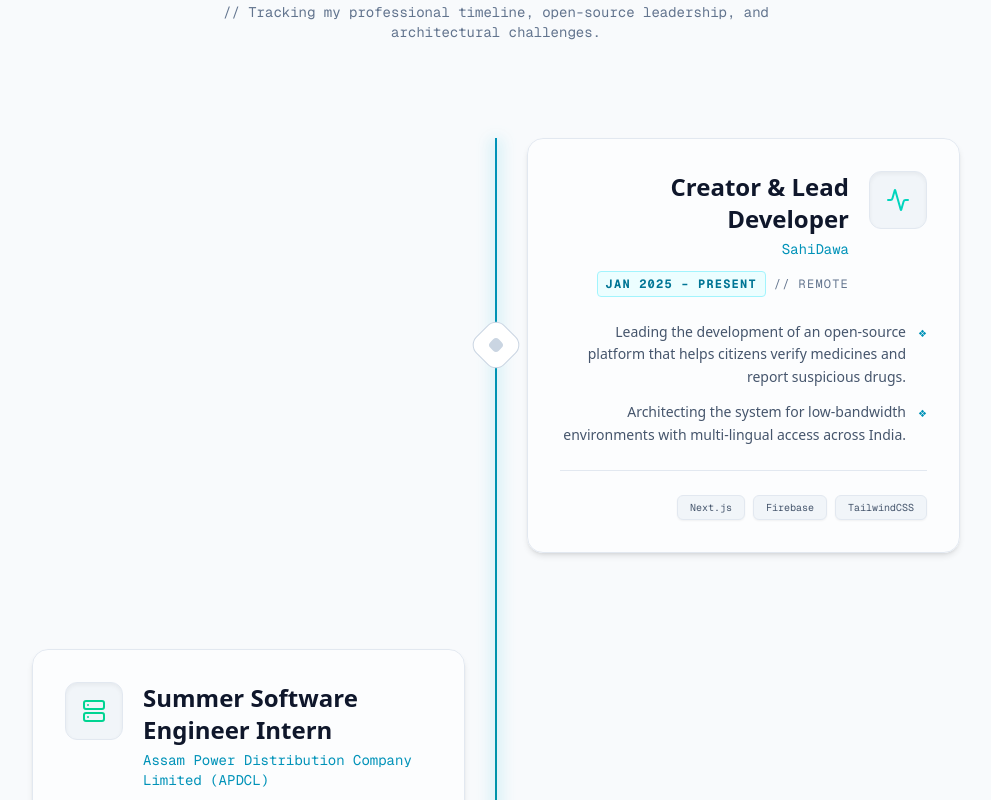
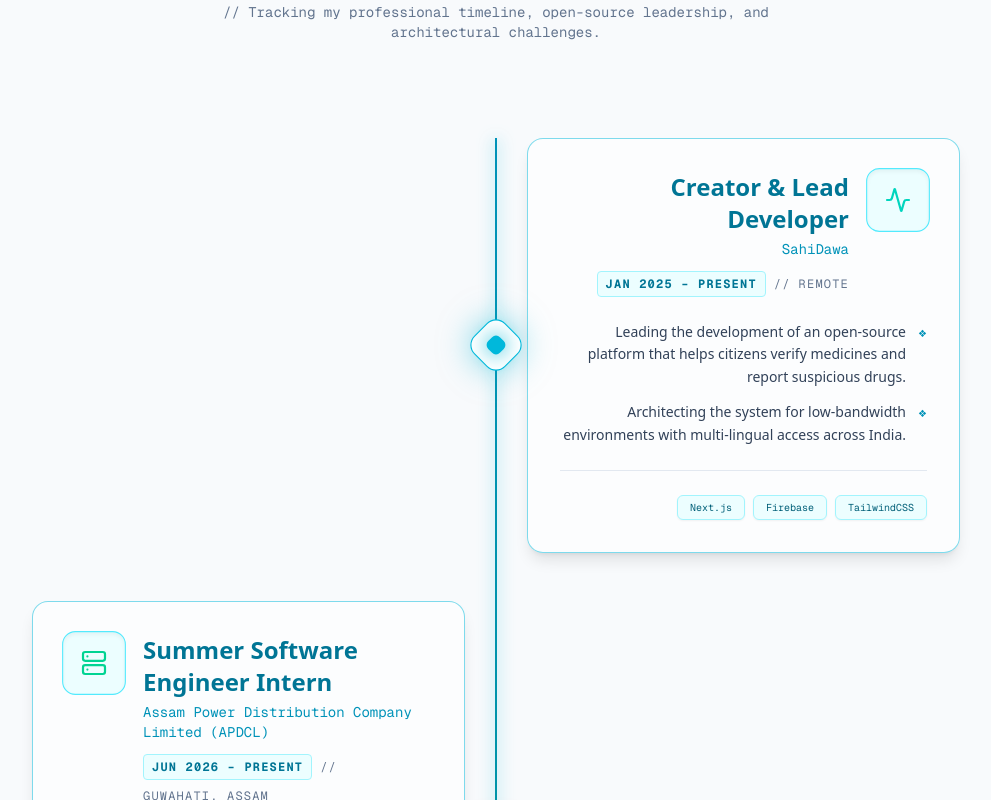
Before and after one commit to dipexplorer/PORTFOLIO, a Next.js app: page / in a window 1280 px wide. Shown: the part 2120-2920 px from the top of the page, without its empty margins (144-1135 px from the left). Built offline with nearby package versions, Linux system fonts and the light colour scheme; no server answers; a web font is replaced by a local one.

Commit message:
feat: cinematic scroll focus for Experience and reduced scroll height

```diff
--- a/sections/Experience.tsx
+++ b/sections/Experience.tsx
@@ -139,8 +139,12 @@
 const ExperienceCard = ({ exp, index }: { exp: ExperienceItem, index: number }) => {
     const isEven = index % 2 === 0;
     const cardRef = useRef<HTMLDivElement>(null);
+    const containerRef = useRef<HTMLDivElement>(null);
     const [mousePos, setMousePos] = useState({ x: 0, y: 0 });
     const [isHovered, setIsHovered] = useState(false);
+
+    // Dynamic focus state based on viewport position
+    const isFocused = useInView(containerRef, { margin: "-25% 0px -25% 0px" });
 
     const handleMouseMove = (e: React.MouseEvent<HTMLDivElement>) => {
         if (!cardRef.current) return;
@@ -153,48 +157,73 @@
 
     return (
         <motion.div
+            ref={containerRef}
             initial={{ opacity: 0, y: 50 }}
             whileInView={{ opacity: 1, y: 0 }}
-            viewport={{ once: true, margin: "-100px" }}
-            transition={{ duration: 0.6, delay: index * 0.1 }}
+            viewport={{ once: true, margin: "-50px" }}
+            transition={{ duration: 0.6 }}
             className={`relative flex flex-col md:flex-row items-center ${isEven ? 'md:flex-row-reverse' : ''} group`}
         >
             {/* Animated Timeline Diamond Node */}
-            <div className="absolute left-8 md:left-[50%] w-10 h-10 rounded-xl bg-white dark:bg-slate-950 border border-slate-300 dark:border-slate-800 flex items-center justify-center -translate-x-1/2 rotate-45 z-20 group-hover:border-cyan-500/50 group-hover:shadow-[0_0_20px_rgba(6,182,212,0.3)] transition-all duration-500 hidden md:flex">
-                <div className="w-3 h-3 rounded-sm bg-slate-300 dark:bg-slate-700 group-hover:bg-cyan-500 dark:group-hover:bg-cyan-400 transition-colors duration-500 group-hover:shadow-[0_0_15px_rgba(6,182,212,1)]" />
+            <div className={`absolute left-8 md:left-[50%] w-10 h-10 rounded-xl bg-white dark:bg-slate-950 border flex items-center justify-center -translate-x-1/2 rotate-45 z-20 transition-all duration-700 hidden md:flex ${
+                isFocused
+                    ? "border-cyan-500 shadow-[0_0_30px_rgba(6,182,212,0.5)] scale-110"
+                    : "border-slate-300 dark:border-slate-800 scale-100 group-hover:border-cyan-500/50"
+            }`}>
+                <div className={`w-3 h-3 rounded-sm transition-all duration-700 ${
+                    isFocused
+                        ? "bg-cyan-500 shadow-[0_0_15px_rgba(6,182,212,1)] scale-125"
+                        : "bg-slate-300 dark:bg-slate-700 group-hover:bg-cyan-500/50"
+                }`} />
             </div>
 
             {/* Mobile Timeline Node */}
-            <div className="absolute left-8 w-6 h-6 rounded-full bg-white dark:bg-slate-950 border border-slate-300 dark:border-slate-800 flex items-center justify-center -translate-x-1/2 z-20 group-hover:border-cyan-500/50 transition-all duration-500 md:hidden mt-6">
-                <div className="w-2 h-2 rounded-full bg-slate-300 dark:bg-slate-700 group-hover:bg-cyan-500 dark:group-hover:bg-cyan-400 transition-colors duration-500" />
+            <div className={`absolute left-8 w-6 h-6 rounded-full bg-white dark:bg-slate-950 border flex items-center justify-center -translate-x-1/2 z-20 transition-all duration-700 md:hidden mt-6 ${
+                isFocused ? "border-cyan-500 scale-110 shadow-[0_0_15px_rgba(6,182,212,0.5)]" : "border-slate-300 dark:border-slate-800 scale-100"
+            }`}>
+                <div className={`w-2 h-2 rounded-full transition-all duration-700 ${
+                    isFocused ? "bg-cyan-500 shadow-[0_0_8px_rgba(6,182,212,1)]" : "bg-slate-300 dark:bg-slate-700"
+                }`} />
             </div>
 
-            {/* Content Card */}
-            <div className={`w-full md:w-[47%] ${isEven ? 'md:pr-12 md:text-right' : 'md:pl-12 text-left'} pl-16 md:pl-0`}>
+            {/* Content Card with Cinematic Focus Effect */}
+            <div className={`w-full md:w-[47%] ${isEven ? 'md:pr-12 md:text-right' : 'md:pl-12 text-left'} pl-16 md:pl-0 transition-all duration-700 ease-out ${
+                isFocused ? "opacity-100 scale-100" : "opacity-40 scale-[0.96]"
+            }`}>
                 <div
                     ref={cardRef}
                     onMouseMove={handleMouseMove}
                     onMouseEnter={() => setIsHovered(true)}
                     onMouseLeave={() => setIsHovered(false)}
-                    className="relative p-6 sm:p-8 rounded-2xl bg-white/60 dark:bg-slate-900/40 border border-slate-200 dark:border-slate-800 hover:border-cyan-500/40 overflow-hidden shadow-md dark:shadow-xl hover:shadow-cyan-900/10 dark:hover:shadow-cyan-900/20 transition-all duration-500"
+                    className={`relative p-6 sm:p-8 rounded-2xl bg-white/60 dark:bg-slate-900/40 border transition-all duration-500 overflow-hidden ${
+                        isFocused
+                            ? "border-cyan-500/50 shadow-lg dark:shadow-cyan-900/20"
+                            : "border-slate-200 dark:border-slate-800 shadow-md hover:border-cyan-500/30"
+                    }`}
                 >
                     {/* Spotlight Mouse Tracking Effect */}
                     <div
                         className="absolute inset-0 z-0 transition-opacity duration-300 ease-in-out pointer-events-none"
                         style={{
-                            opacity: isHovered ? 1 : 0,
-                            background: `radial-gradient(600px circle at ${mousePos.x}px ${mousePos.y}px, rgba(6,182,212,0.06), transparent 40%)`,
+                            opacity: isHovered && isFocused ? 1 : 0,
+                            background: `radial-gradient(600px circle at ${mousePos.x}px ${mousePos.y}px, rgba(6,182,212,0.08), transparent 40%)`,
                         }}
                     />
 
                     <div className="relative z-10">
                         {/* Header Area */}
                         <div className={`flex flex-col sm:flex-row items-start gap-5 mb-6 ${isEven ? 'md:flex-row-reverse md:text-right' : 'text-left'}`}>
-                            <div className="p-4 rounded-xl bg-slate-100 dark:bg-slate-950 border border-slate-200 dark:border-slate-800 text-slate-700 dark:text-slate-300 shadow-inner group-hover:scale-110 group-hover:border-cyan-500/30 transition-all duration-500 shrink-0">
+                            <div className={`p-4 rounded-xl border transition-all duration-500 shrink-0 ${
+                                isFocused
+                                    ? "bg-cyan-50 dark:bg-cyan-950/40 border-cyan-300 dark:border-cyan-700/50 text-cyan-600 dark:text-cyan-400 scale-110 shadow-inner"
+                                    : "bg-slate-100 dark:bg-slate-950 border-slate-200 dark:border-slate-800 text-slate-500"
+                            }`}>
                                 {exp.icon}
                             </div>
                             <div className="flex-1 w-full">
-                                <h3 className="text-xl sm:text-2xl font-bold text-slate-900 dark:text-slate-100 group-hover:text-cyan-600 dark:group-hover:text-cyan-300 transition-colors duration-300">{exp.role}</h3>
+                                <h3 className={`text-xl sm:text-2xl font-bold transition-colors duration-300 ${
+                                    isFocused ? "text-cyan-700 dark:text-cyan-300" : "text-slate-800 dark:text-slate-200"
+                                }`}>{exp.role}</h3>
                                 <div className="text-sm font-mono text-cyan-600 dark:text-cyan-400/80 mt-1">{exp.company}</div>
 
                                 <div className={`flex flex-wrap items-center gap-2 text-[10px] sm:text-xs font-mono text-slate-500 dark:text-slate-400 uppercase tracking-widest mt-3 ${isEven ? 'md:justify-end' : 'justify-start'}`}>
@@ -210,7 +239,7 @@
                             {exp.points.map((point: string, i: number) => (
                                 <li key={i} className={`flex items-start gap-3 ${isEven ? 'md:flex-row-reverse' : 'flex-row'}`}>
                                     <span className="text-cyan-600 dark:text-cyan-500/60 mt-1 select-none text-[10px]">❖</span>
-                                    <span className="flex-1 group-hover:text-slate-800 dark:group-hover:text-slate-300 transition-colors duration-300">{point}</span>
+                                    <span className={`flex-1 transition-colors duration-300 ${isFocused ? "text-slate-700 dark:text-slate-300" : ""}`}>{point}</span>
                                 </li>
                             ))}
                         </ul>
@@ -219,7 +248,11 @@
                         {exp.tech && (
                             <div className={`flex flex-wrap gap-2 mt-6 pt-6 border-t border-slate-200 dark:border-slate-800/50 ${isEven ? 'md:justify-end' : 'justify-start'}`}>
                                 {exp.tech.map((t: string, i: number) => (
-                                    <span key={i} className="px-3 py-1 text-[10px] font-mono bg-slate-100 dark:bg-slate-950 text-slate-600 dark:text-slate-400 border border-slate-200 dark:border-slate-800 rounded-md group-hover:border-cyan-500/30 dark:group-hover:border-cyan-900/60 group-hover:text-cyan-800 dark:group-hover:text-cyan-100 transition-colors duration-300 shadow-xs">
+                                    <span key={i} className={`px-3 py-1 text-[10px] font-mono border rounded-md transition-colors duration-300 shadow-xs ${
+                                        isFocused
+                                            ? "bg-cyan-50 dark:bg-cyan-900/20 border-cyan-200 dark:border-cyan-800/50 text-cyan-800 dark:text-cyan-300"
+                                            : "bg-slate-100 dark:bg-slate-950 border-slate-200 dark:border-slate-800 text-slate-600 dark:text-slate-400"
+                                    }`}>
                                         {t}
                                     </span>
                                 ))}
@@ -284,7 +317,7 @@
                         style={{ scaleY }}
                     />
 
-                    <div className="space-y-16 md:space-y-24">
+                    <div className="space-y-10 md:space-y-12">
                         {experiences.map((exp, index) => (
                             <ExperienceCard key={exp.id} exp={exp} index={index} />
                         ))}
```
